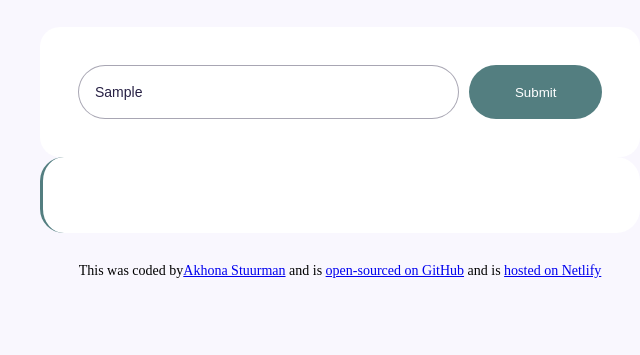
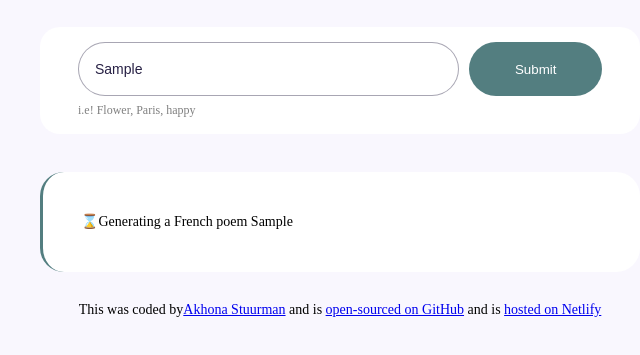
Before and after one commit to MsAikho/Al-Poem-Project, a plain HTML site: page src/index.html in a window 1280 px wide. Both pictures are taken after typing "Sample" into the empty fields and a click on the input 835 px from the left and 269 px from the top of the page. Shown: the part 177-532 px from the top of the page, without its empty margins (300-940 px from the left). Drawn offline with nearby package versions, Linux system fonts and the light colour scheme; no server answers.

Commit message:
generate and also add css to js

```diff
--- a/src/index.html
+++ b/src/index.html
@@ -14,6 +14,7 @@
         <h1>Welcome to the AI French poem</h1>
       </header>
       <main>
+        <div class="form-container">
           <form id="poem-generator-form">
             <input
               type="text"
@@ -26,7 +27,9 @@
             />
             <input type="submit" class="submit-button" />
           </form>
-        <div class="poem" id="poems"></div>
+          <div class="hint">i.e! Flower, Paris, happy</div>
+        </div>
+        <div class="poem hidden" id="poems"></div>
       </main>
 
       <footer>
--- a/src/index.js
+++ b/src/index.js
@@ -1,4 +1,5 @@
 function displayPoem(response) {
+  console.log("poem generated");
   new Typewriter("#poems", {
     strings: response.data.answer,
     autoStart: true,
@@ -18,6 +19,14 @@ function generatorForm(event) {
     "You are a romentic poem expect and love to write short poem.your mission is to generator a 4 lines poem in basic HTML .make sure to follow the user instruction. Do not include a tittle to the poem.";
   let apiUrl = `https://api.shecodes.io/ai/v1/generate?prompt=${prompt}&context=${context}&key=32b37e6231bf7tb9f483785a00o2c334`;
 
+  let poemElement = document.querySelector("#poems");
+  poemElement.classList.remove("hidden");
+  poemElement.innerHTML = `⌛Generating a French poem ${instructionInput.value}`;
+
+  console.log("Generating poem");
+  console.log(`Prompt${prompt}`);
+  console.log(`Context${context}`);
+
   axios.get(apiUrl).then(displayPoem);
 }
 
--- a/src/style.css
+++ b/src/style.css
@@ -38,12 +38,23 @@ h1 {
   border-radius: 50px;
   font: 16px;
 }
+.form-container {
+  margin-bottom: 38px;
+  border-radius: 20px;
+  background: white;
+  padding: 15px 38px;
+  box-shadow: rgba(39, 33, 66, 0.4);
+}
 
 form {
-  padding: 38px;
-  background-color: white;
-  border-radius: 20px;
   display: flex;
+}
+
+.hint {
+  line-height: 1.5;
+  margin-top: 5px;
+  font-size: 12px;
+  opacity: 0.5;
 }
 
 .poem {
@@ -56,6 +67,10 @@ form {
   border-radius: 24px;
 }
 
+.hidden {
+  display: none;
+}
+
 footer {
   text-align: center;
   font-size: 14px;
```
Lines whose indentation alone changed are shown as unchanged.
